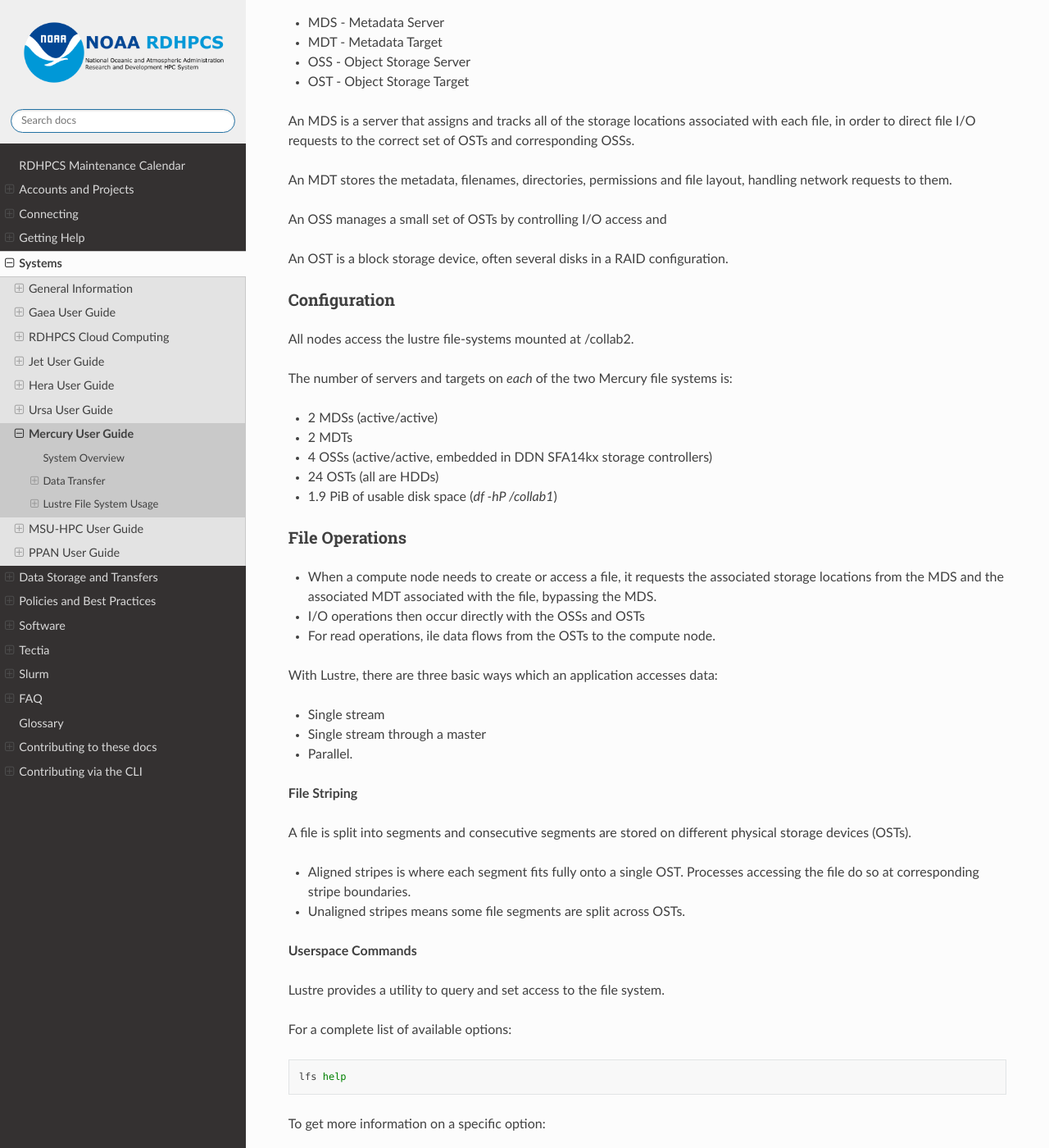
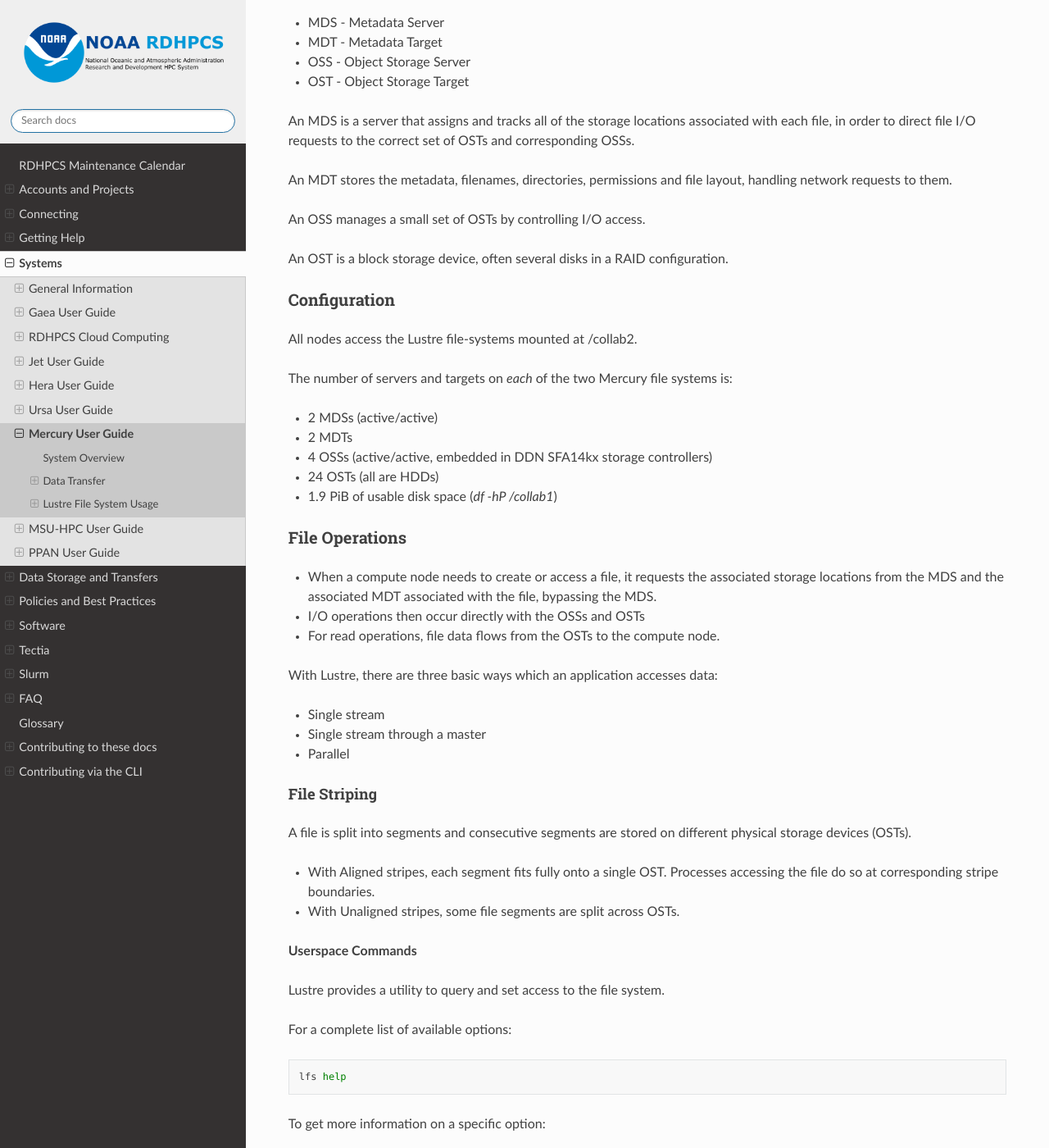
Before and after one commit to NOAA-RDHPCS/noaa-rdhpcs.github.io, a Sphinx documentation site: the page built from source/systems/mercury_user_guide.rst, in a window 1280 px wide and 1400 px high, scrolled down 2628 px. Shown: the whole window at 82% size. Built offline with Sphinx 7.4.7 and the Read the Docs theme 3.1.0, drawn with Linux system fonts in a browser that asks for light colours; pages that are not in the unit, such as notebooks, are missing from menus; some of the changed text lies outside the part shown.

Commit message:
Josh edits

```diff
--- a/source/systems/mercury_user_guide.rst
+++ b/source/systems/mercury_user_guide.rst
@@ -101,7 +101,7 @@ reading or writing.
 
    If the file system's usage approaches the total
    capacity, we will be forced implement a more aggressive purge
-   policy (i.e., 30 day or 15 day purge) . So please actively manage
+   policy (i.e., 30 day or 15 day purge). So please actively manage
    your data.
 
 Lustre File System Usage
@@ -138,7 +138,7 @@ correct set of OSTs and corresponding OSSs.
 An MDT stores the metadata, filenames, directories, permissions and
 file layout, handling network requests to them.
 
-An OSS manages a small set of OSTs by controlling I/O access and
+An OSS manages a small set of OSTs by controlling I/O access.
 
 An OST is a block storage device, often several disks in a RAID
 configuration.
@@ -146,7 +146,7 @@ configuration.
 Configuration
 -------------
 
-All nodes access the lustre file-systems mounted at /collab2.
+All nodes access the Lustre file-systems mounted at /collab2.
 
 The number of servers and targets on *each* of the two Mercury file
 systems is:
@@ -165,7 +165,7 @@ File Operations
    the associated storage locations from the MDS and the associated
    MDT associated with the file, bypassing the MDS.
 -  I/O operations then occur directly with the OSSs and OSTs
--  For read operations, ile data flows from the OSTs to the compute
+-  For read operations, file data flows from the OSTs to the compute
    node.
 
 With Lustre, there are three basic ways which an application accesses
@@ -173,17 +173,18 @@ data:
 
 -  Single stream
 -  Single stream through a master
--  Parallel.
+-  Parallel
 
-**File Striping**
+File Striping
+^^^^^^^^^^^^^
 
 A file is split into segments and consecutive segments are stored on
 different physical storage devices (OSTs).
 
--  Aligned stripes is where each segment fits fully onto a single OST.
+-  With Aligned stripes, each segment fits fully onto a single OST.
    Processes accessing the file do so at corresponding stripe
    boundaries.
--  Unaligned stripes means some file segments are split across OSTs.
+-  With Unaligned stripes, some file segments are split across OSTs.
 
 **Userspace Commands**
 
```
